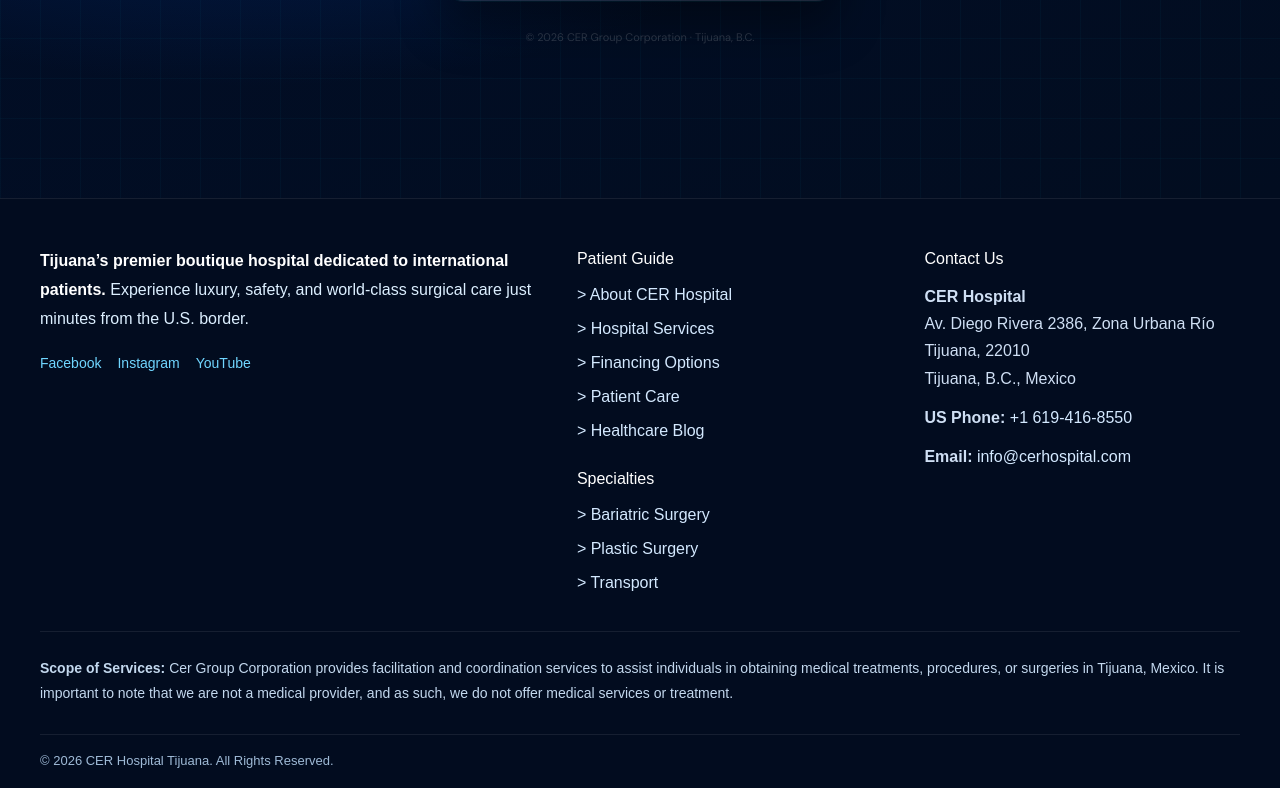
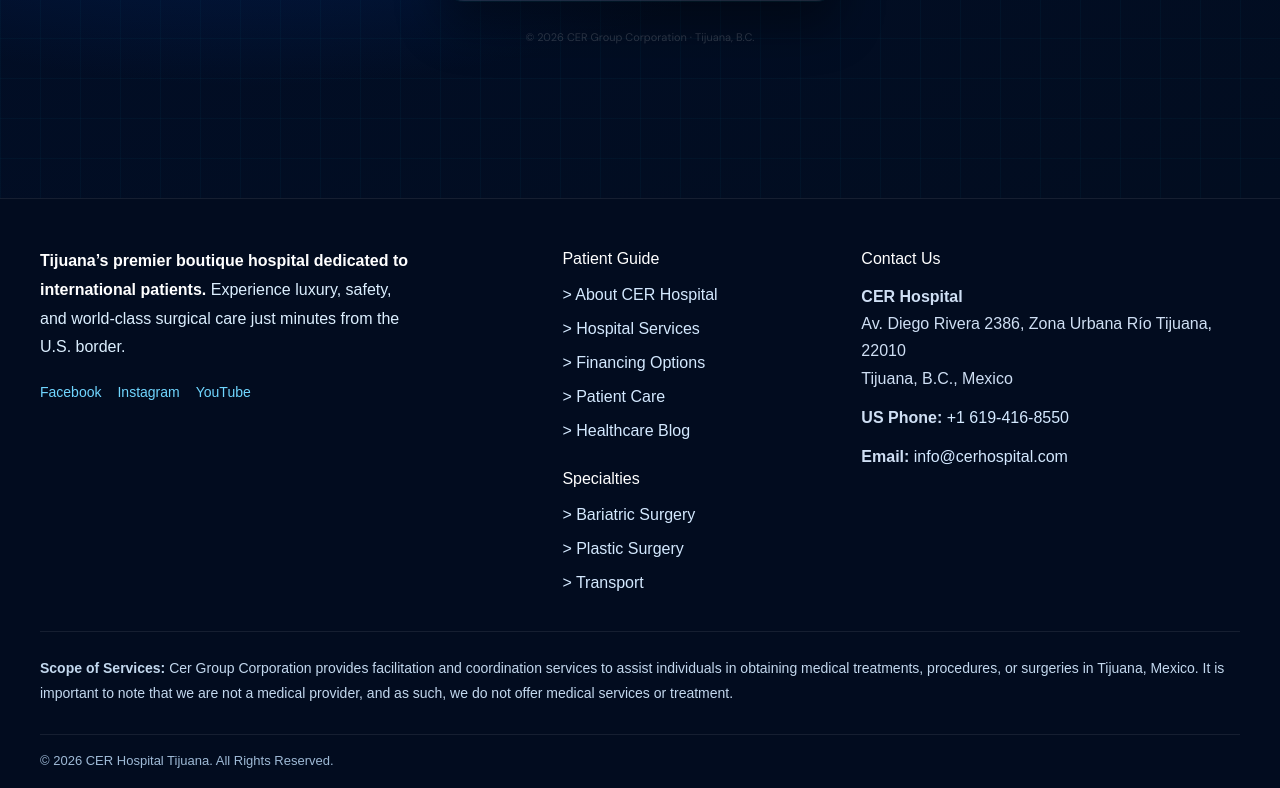
Before and after one commit to DylanUribe-web/Custom-Portal, a Next.js app: page /login in a window 1280 px wide. Shown: the part 602-1390 px from the top of the page. Built offline with nearby package versions, Linux system fonts and the light colour scheme; no server answers.

Commit message:
Grid justifique al centro

```diff
--- a/src/app/globals.css
+++ b/src/app/globals.css
@@ -53,9 +53,10 @@
 .footer-top {
   display: grid;
   gap: 32px;
-  grid-template-columns: 1.6fr 1fr 1fr;
+  grid-template-columns: 1fr 1fr 1fr;
   max-width: 1200px;
   margin: 0 auto;
+  justify-items: center;
 }
 
 .footer-brand {
```
